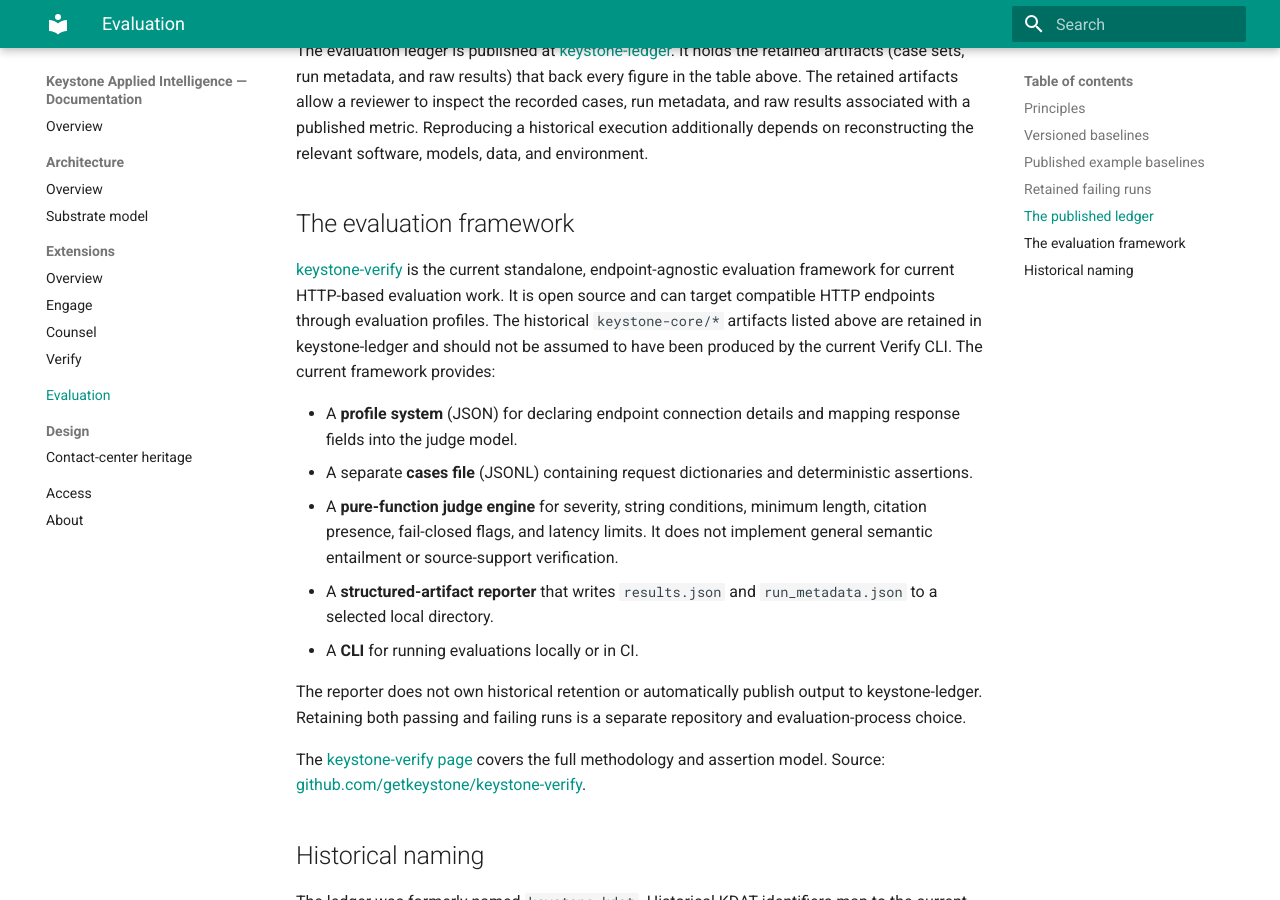
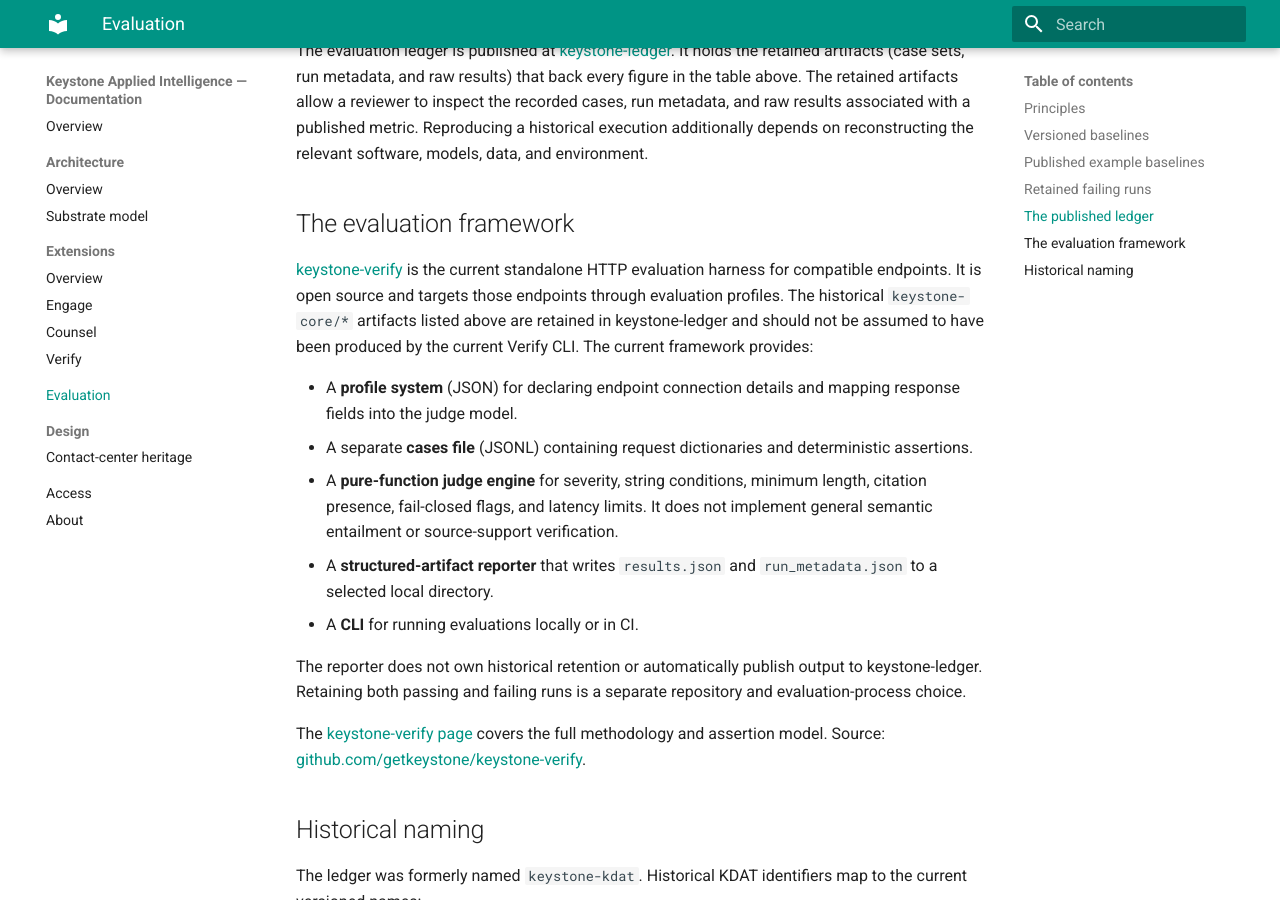
Before and after one commit to getkeystone/keystone-platform-docs, an MkDocs documentation site: the page built from docs/evaluation/index.md, in a window 1280 px wide and 900 px high, scrolled down 2218 px. Built offline with MkDocs 1.6.1 and Material for MkDocs 9.7.7, drawn with Linux system fonts in a browser that asks for light colours; some of the changed text lies outside the part shown.

Commit message:
docs: bound verify endpoint compatibility wording

```diff
--- a/docs/evaluation/index.md
+++ b/docs/evaluation/index.md
@@ -24,7 +24,7 @@ independent validation.
 4. **Governance is reported alongside quality.** Accuracy without a governance
    figure is half a result. Severity, fail-closed behavior, and citation presence
    are first-class assertions, not footnotes.
-5. **The current harness is endpoint-agnostic by design** and can target HTTP
+5. **The current harness is profile-driven** and can target compatible HTTP
    endpoints through profiles.
 
 ## Versioned baselines
@@ -90,10 +90,9 @@ reconstructing the relevant software, models, data, and environment.
 
 ## The evaluation framework
 
-[keystone-verify](../extensions/verify.md) is the current standalone,
-endpoint-agnostic evaluation framework for current HTTP-based evaluation work.
-It is open source and can target compatible HTTP endpoints through evaluation
-profiles. The historical
+[keystone-verify](../extensions/verify.md) is the current standalone HTTP
+evaluation harness for compatible endpoints. It is open source and targets
+those endpoints through evaluation profiles. The historical
 `keystone-core/*` artifacts listed above are retained in keystone-ledger and
 should not be assumed to have been produced by the current Verify CLI. The
 current framework provides:
```
